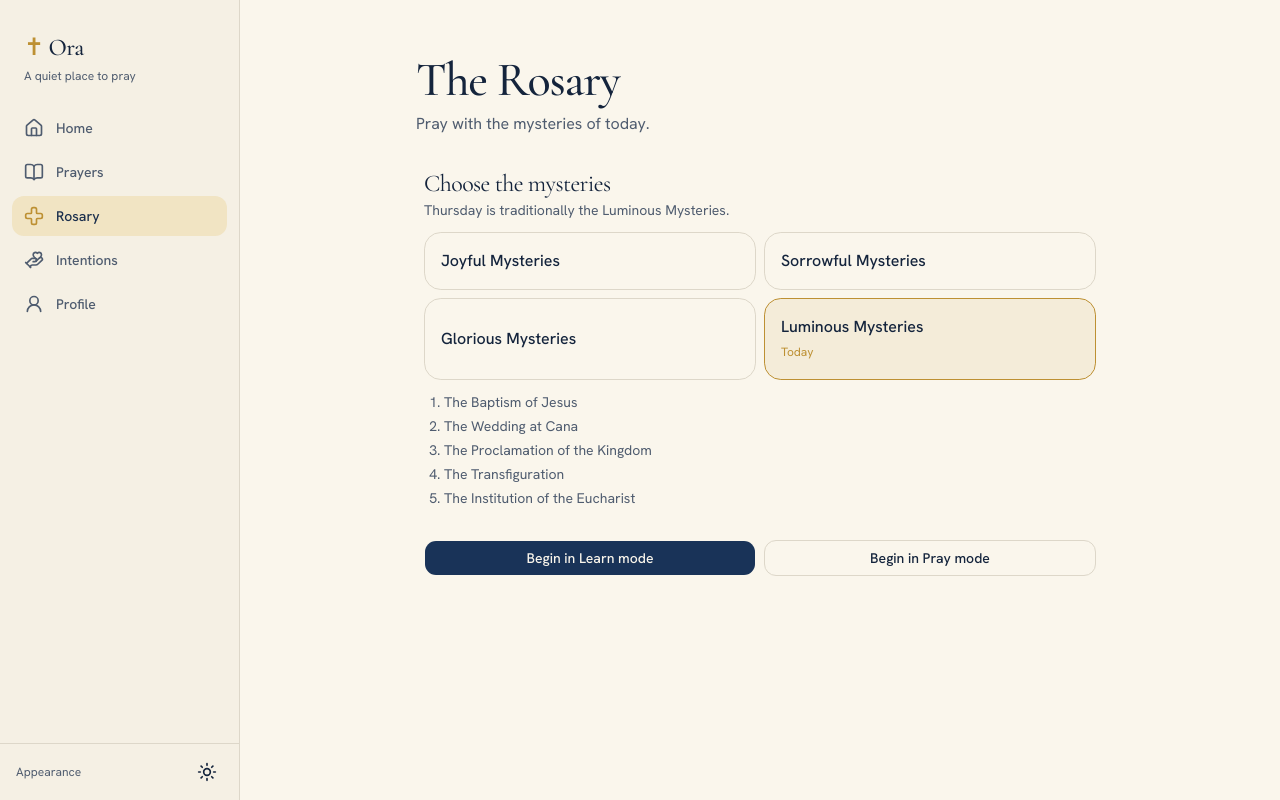
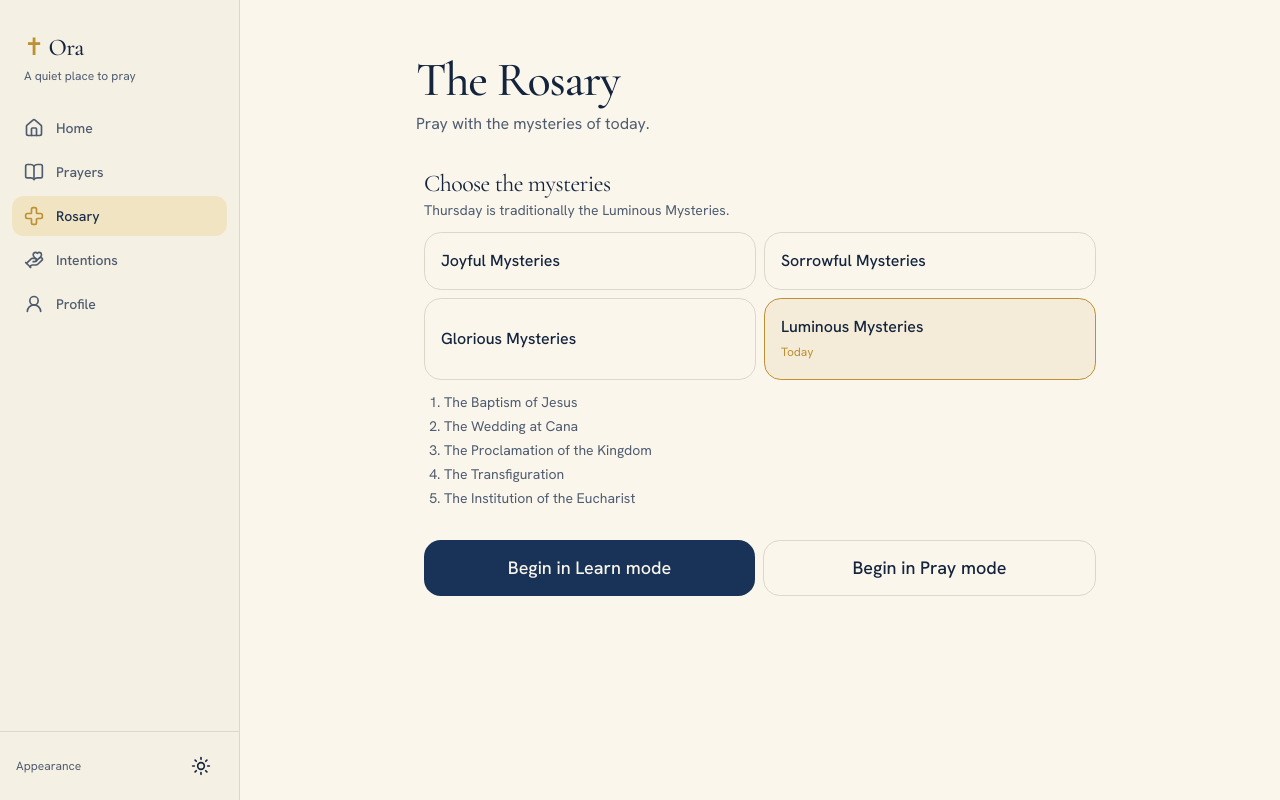
Before and after one commit to adriandotdev/prayer-app-pwa, a Next.js app: page /rosary in a window 1280 px wide. Built offline with nearby package versions, Linux system fonts and the light colour scheme.

Commit message:
feat: replace shadcn button with custom touch-friendly AppButton

```diff
--- a/app/error.tsx
+++ b/app/error.tsx
@@ -1,6 +1,6 @@
 "use client";
 
-import { Button } from "@/components/ui/button";
+import { AppButton } from "@/components/app-button";
 
 export default function ErrorPage({ reset }: { error: Error & { digest?: string }; reset: () => void }) {
   return (
@@ -9,9 +9,9 @@ export default function ErrorPage({ reset }: { error: Error & { digest?: string
       <p className="mx-auto mt-3 max-w-sm text-muted-foreground">
         Please try again. If it keeps happening, come back in a little while.
       </p>
-      <Button className="mt-6" onClick={reset}>
+      <AppButton className="mt-6" onClick={reset}>
         Try again
-      </Button>
+      </AppButton>
     </div>
   );
 }
--- a/app/not-found.tsx
+++ b/app/not-found.tsx
@@ -1,5 +1,4 @@
-import Link from "next/link";
-import { Button } from "@/components/ui/button";
+import { AppButton } from "@/components/app-button";
 
 export default function NotFound() {
   return (
@@ -8,9 +7,9 @@ export default function NotFound() {
       <p className="mx-auto mt-3 max-w-sm text-muted-foreground">
         We couldn&apos;t find what you were looking for.
       </p>
-      <Button asChild className="mt-6">
-        <Link href="/">Return home</Link>
-      </Button>
+      <AppButton href="/" className="mt-6">
+        Return home
+      </AppButton>
     </div>
   );
 }
--- /dev/null
+++ b/components/app-button.tsx
@@ -0,0 +1,40 @@
+import Link from "next/link";
+import type { ComponentProps } from "react";
+
+import { cn } from "@/lib/utils";
+
+type Variant = "primary" | "outline" | "ghost";
+type Size = "md" | "lg" | "icon";
+
+const BASE =
+  "inline-flex shrink-0 select-none items-center justify-center gap-2 whitespace-nowrap rounded-xl font-medium " +
+  "transition-colors active:scale-[0.98] focus-visible:outline-2 focus-visible:outline-offset-2 focus-visible:outline-ring " +
+  "disabled:pointer-events-none disabled:opacity-50 [&_svg]:size-5 [&_svg]:shrink-0";
+
+const VARIANTS: Record<Variant, string> = {
+  primary: "bg-primary text-primary-foreground hover:bg-primary/90",
+  outline: "border border-border bg-background text-foreground hover:bg-secondary",
+  ghost: "text-foreground hover:bg-secondary",
+};
+
+// Touch targets: never below 44px, primary actions 52–56px.
+const SIZES: Record<Size, string> = {
+  md: "min-h-12 px-5 text-base",
+  lg: "min-h-14 px-6 text-lg",
+  icon: "size-11 px-0",
+};
+
+type Common = { variant?: Variant; size?: Size };
+
+type AppButtonProps =
+  | (Common & ComponentProps<"button"> & { href?: undefined })
+  | (Common & Omit<ComponentProps<typeof Link>, "href"> & { href: string });
+
+export function AppButton({ variant = "primary", size = "md", className, ...props }: AppButtonProps) {
+  const classes = cn(BASE, VARIANTS[variant], SIZES[size], className);
+  if ("href" in props && props.href !== undefined) {
+    return <Link {...props} className={classes} />;
+  }
+  const { type = "button", ...rest } = props as ComponentProps<"button">;
+  return <button type={type} {...rest} className={classes} />;
+}
--- a/components/pwa/install-prompt.tsx
+++ b/components/pwa/install-prompt.tsx
@@ -3,7 +3,7 @@
 import { useEffect, useState, useSyncExternalStore } from "react";
 import { Download, Share, X } from "lucide-react";
 
-import { Button } from "@/components/ui/button";
+import { AppButton } from "@/components/app-button";
 
 type InstallEvent = Event & { prompt: () => Promise<void>; userChoice: Promise<{ outcome: string }> };
 
@@ -74,8 +74,7 @@ export function InstallPrompt() {
           </p>
         )}
         {deferred && (
-          <Button
-            size="sm"
+          <AppButton
             className="mt-3"
             onClick={async () => {
               await deferred.prompt();
@@ -84,10 +83,10 @@ export function InstallPrompt() {
             }}
           >
             <Download /> Install
-          </Button>
+          </AppButton>
         )}
       </div>
-      <button type="button" onClick={dismiss} aria-label="Dismiss" className="rounded p-1 text-muted-foreground hover:text-foreground">
+      <button type="button" onClick={dismiss} aria-label="Dismiss" className="-m-2 rounded p-2.5 text-muted-foreground hover:text-foreground">
         <X className="size-4" />
       </button>
     </section>
--- a/components/rosary/rosary-experience.tsx
+++ b/components/rosary/rosary-experience.tsx
@@ -3,7 +3,7 @@
 import { useMemo, useState } from "react";
 import { Check } from "lucide-react";
 
-import { Button } from "@/components/ui/button";
+import { AppButton } from "@/components/app-button";
 import { SequencePlayer } from "@/components/sequence/sequence-player";
 import { MYSTERY_SETS, MYSTERY_SET_ORDER, type MysterySetId } from "@/data/rosary/mysteries";
 import { mysterySetForDay } from "@/data/rosary/schedule";
@@ -60,9 +60,9 @@ export function RosaryExperience() {
         <p className="prayer-text text-muted-foreground">
           You have finished the {MYSTERY_SETS[view.setId].name}. May the peace of Christ keep your heart.
         </p>
-        <Button size="lg" onClick={() => { clearProgress(); setView({ kind: "home" }); }}>
+        <AppButton size="lg" onClick={() => { clearProgress(); setView({ kind: "home" }); }}>
           Return
-        </Button>
+        </AppButton>
       </div>
     );
   }
@@ -76,12 +76,12 @@ export function RosaryExperience() {
             {MYSTERY_SETS[resumeSet].name}, step {saved.index + 1} of 80.
           </p>
           <div className="mt-4 flex gap-3">
-            <Button onClick={() => setView({ kind: "play", setId: resumeSet, index: saved.index, mode: saved.mode })}>
+            <AppButton onClick={() => setView({ kind: "play", setId: resumeSet, index: saved.index, mode: saved.mode })}>
               Resume
-            </Button>
-            <Button variant="outline" onClick={() => clearProgress()}>
+            </AppButton>
+            <AppButton variant="outline" onClick={() => clearProgress()}>
               Start over
-            </Button>
+            </AppButton>
           </div>
         </section>
       )}
@@ -123,12 +123,12 @@ export function RosaryExperience() {
       </section>
 
       <div className="flex flex-col gap-2 sm:flex-row">
-        <Button size="lg" className="flex-1" onClick={() => setView({ kind: "play", setId: selected, index: 0, mode: "learn" })}>
+        <AppButton size="lg" className="flex-1" onClick={() => setView({ kind: "play", setId: selected, index: 0, mode: "learn" })}>
           Begin in Learn mode
-        </Button>
-        <Button size="lg" variant="outline" className="flex-1" onClick={() => setView({ kind: "play", setId: selected, index: 0, mode: "pray" })}>
+        </AppButton>
+        <AppButton size="lg" variant="outline" className="flex-1" onClick={() => setView({ kind: "play", setId: selected, index: 0, mode: "pray" })}>
           Begin in Pray mode
-        </Button>
+        </AppButton>
       </div>
     </div>
   );
--- a/components/theme/theme-toggle.tsx
+++ b/components/theme/theme-toggle.tsx
@@ -2,7 +2,7 @@
 
 import { Monitor, Moon, Sun } from "lucide-react";
 import { useTheme } from "next-themes";
-import { Button } from "@/components/ui/button";
+import { AppButton } from "@/components/app-button";
 import {
   DropdownMenu,
   DropdownMenuContent,
@@ -17,11 +17,11 @@ export function ThemeToggle() {
   return (
     <DropdownMenu>
       <DropdownMenuTrigger asChild>
-        <Button variant="ghost" size="icon" aria-label="Change theme">
+        <AppButton variant="ghost" size="icon" aria-label="Change theme">
           {/* Both icons are always rendered; CSS picks one, so there is no hydration mismatch. */}
           <Sun className="size-5 dark:hidden" aria-hidden />
           <Moon className="hidden size-5 dark:block" aria-hidden />
-        </Button>
+        </AppButton>
       </DropdownMenuTrigger>
       <DropdownMenuContent align="end">
         <DropdownMenuRadioGroup value={theme ?? "system"} onValueChange={setTheme}>
--- a/components/ui/button.tsx
+++ /dev/null
@@ -1,66 +0,0 @@
-import * as React from "react"
-import { cva, type VariantProps } from "class-variance-authority"
-import { cn } from "@/lib/utils"
-import { Slot } from "radix-ui"
-
-const buttonVariants = cva(
-  "group/button inline-flex shrink-0 items-center justify-center rounded-lg border border-transparent bg-clip-padding text-sm font-medium whitespace-nowrap transition-all outline-none select-none focus-visible:border-ring focus-visible:ring-3 focus-visible:ring-ring/50 active:not-aria-[haspopup]:translate-y-px disabled:pointer-events-none disabled:opacity-50 aria-invalid:border-destructive aria-invalid:ring-3 aria-invalid:ring-destructive/20 dark:aria-invalid:border-destructive/50 dark:aria-invalid:ring-destructive/40 [&_svg]:pointer-events-none [&_svg]:shrink-0 [&_svg:not([class*='size-'])]:size-4",
-  {
-    variants: {
-      variant: {
-        default: "bg-primary text-primary-foreground hover:bg-primary/80",
-        outline:
-          "border-border bg-background hover:bg-muted hover:text-foreground aria-expanded:bg-muted aria-expanded:text-foreground dark:border-input dark:bg-input/30 dark:hover:bg-input/50",
-        secondary:
-          "bg-secondary text-secondary-foreground hover:bg-[color-mix(in_oklch,var(--secondary),var(--foreground)_5%)] aria-expanded:bg-secondary aria-expanded:text-secondary-foreground",
-        ghost:
-          "hover:bg-muted hover:text-foreground aria-expanded:bg-muted aria-expanded:text-foreground dark:hover:bg-muted/50",
-        destructive:
-          "bg-destructive/10 text-destructive hover:bg-destructive/20 focus-visible:border-destructive/40 focus-visible:ring-destructive/20 dark:bg-destructive/20 dark:hover:bg-destructive/30 dark:focus-visible:ring-destructive/40",
-        link: "text-primary underline-offset-4 hover:underline",
-      },
-      size: {
-        default:
-          "h-8 gap-1.5 px-2.5 has-data-[icon=inline-end]:pr-2 has-data-[icon=inline-start]:pl-2",
-        xs: "h-6 gap-1 rounded-[min(var(--radius-md),10px)] px-2 text-xs in-data-[slot=button-group]:rounded-lg has-data-[icon=inline-end]:pr-1.5 has-data-[icon=inline-start]:pl-1.5 [&_svg:not([class*='size-'])]:size-3",
-        sm: "h-7 gap-1 rounded-[min(var(--radius-md),12px)] px-2.5 text-[0.8rem] in-data-[slot=button-group]:rounded-lg has-data-[icon=inline-end]:pr-1.5 has-data-[icon=inline-start]:pl-1.5 [&_svg:not([class*='size-'])]:size-3.5",
-        lg: "h-9 gap-1.5 px-2.5 has-data-[icon=inline-end]:pr-2 has-data-[icon=inline-start]:pl-2",
-        icon: "size-8",
-        "icon-xs":
-          "size-6 rounded-[min(var(--radius-md),10px)] in-data-[slot=button-group]:rounded-lg [&_svg:not([class*='size-'])]:size-3",
-        "icon-sm":
-          "size-7 rounded-[min(var(--radius-md),12px)] in-data-[slot=button-group]:rounded-lg",
-        "icon-lg": "size-9",
-      },
-    },
-    defaultVariants: {
-      variant: "default",
-      size: "default",
-    },
-  }
-)
-
-function Button({
-  className,
-  variant = "default",
-  size = "default",
-  asChild = false,
-  ...props
-}: React.ComponentProps<"button"> &
-  VariantProps<typeof buttonVariants> & {
-    asChild?: boolean
-  }) {
-  const Comp = asChild ? Slot.Root : "button"
-
-  return (
-    <Comp
-      data-slot="button"
-      data-variant={variant}
-      data-size={size}
-      className={cn(buttonVariants({ variant, size, className }))}
-      {...props}
-    />
-  )
-}
-
-export { Button, buttonVariants }
```
Also changed, not shown: components/sequence/sequence-player.tsx (+7 -7 lines).
